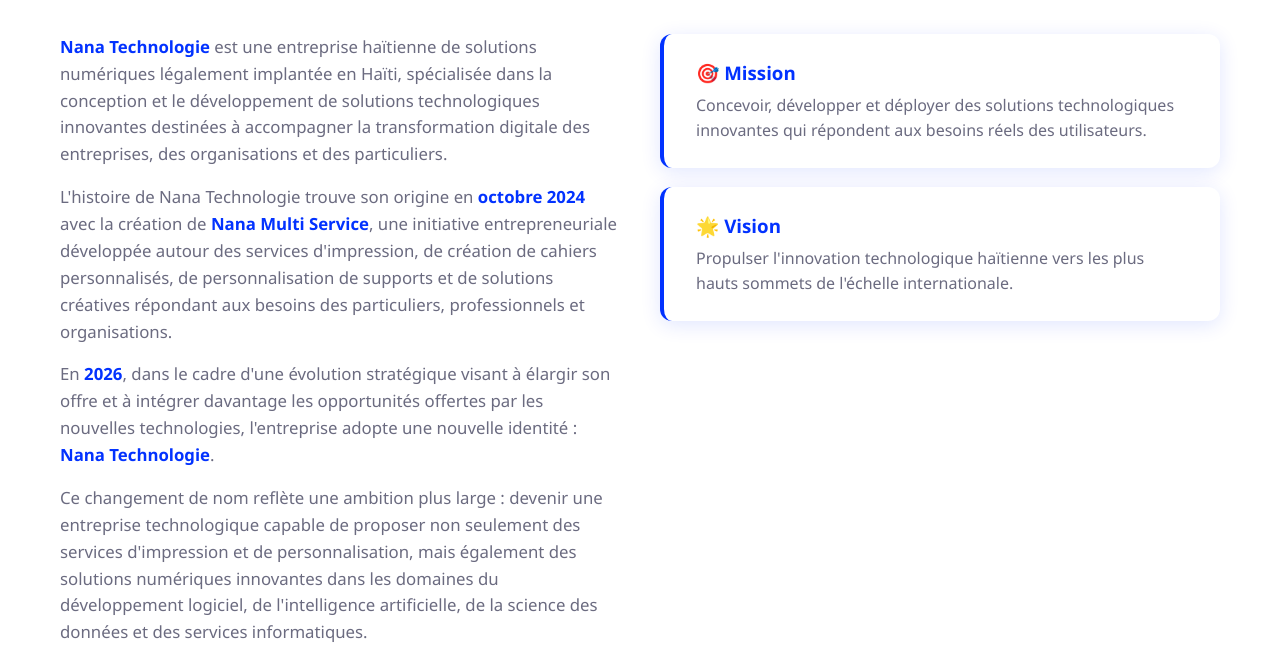
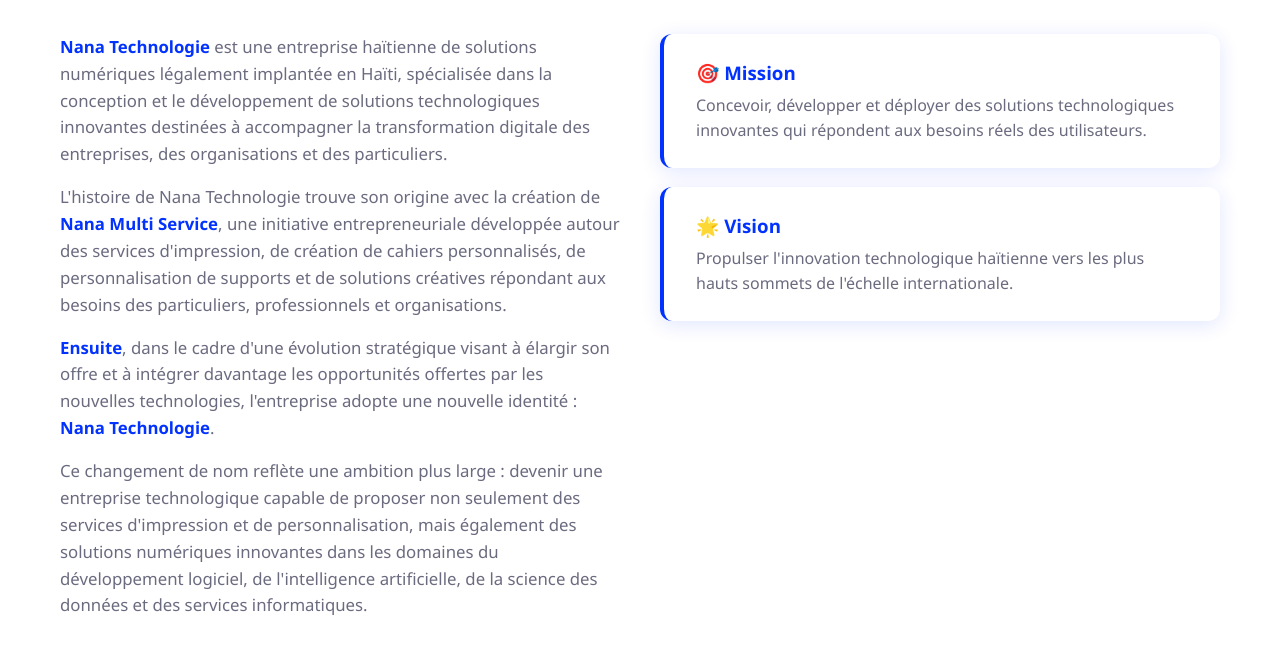
Before and after one commit to nanahaiti/nana-technologie, a plain HTML site: page index.html in a window 1280 px wide. Shown: the part 697-1363 px from the top of the page. Drawn offline with Linux system fonts and the light colour scheme.

Commit message:
Update index.html

```diff
--- a/index.html
+++ b/index.html
@@ -60,14 +60,14 @@
                         digitale des entreprises, des organisations et des particuliers.
                     </p>
                     <p>
-                        L'histoire de Nana Technologie trouve son origine en <strong>octobre 2024</strong>
+                        L'histoire de Nana Technologie trouve son origine
                         avec la création de <strong>Nana Multi Service</strong>, une initiative entrepreneuriale
                         développée autour des services d'impression, de création de cahiers personnalisés,
                         de personnalisation de supports et de solutions créatives répondant aux besoins
                         des particuliers, professionnels et organisations.
                     </p>
                     <p>
-                        En <strong>2026</strong>, dans le cadre d'une évolution stratégique visant à élargir
+                     <strong>Ensuite</strong>, dans le cadre d'une évolution stratégique visant à élargir
                         son offre et à intégrer davantage les opportunités offertes par les nouvelles technologies,
                         l'entreprise adopte une nouvelle identité : <strong>Nana Technologie</strong>.
                     </p>
```
